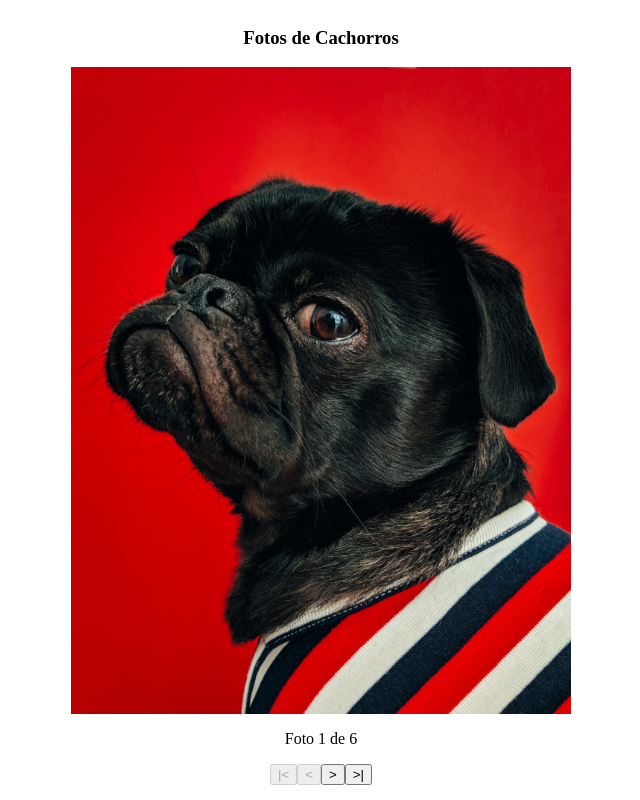
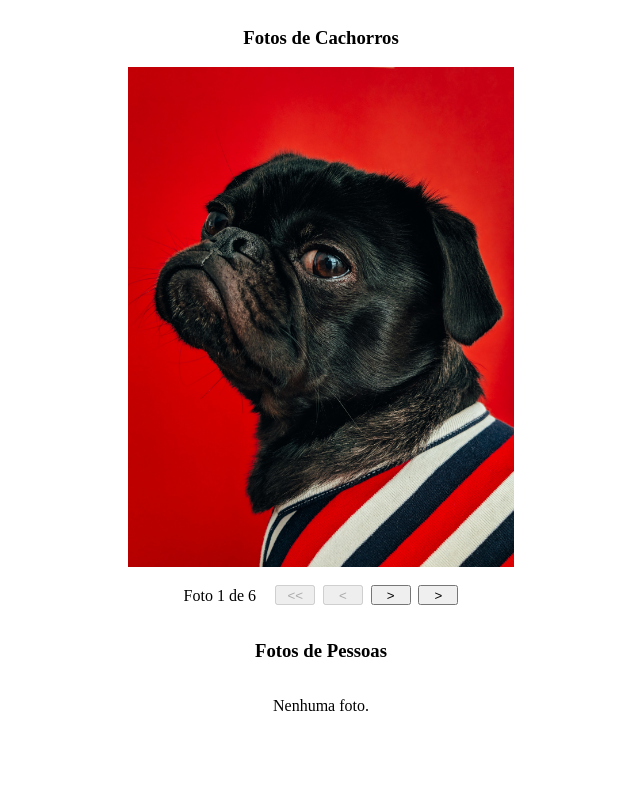
Before and after one commit to ca-sousa/photos-gallery, an Angular app: page / in a window 1280 px wide. Shown: the whole page, without its empty margins (319-959 px from the left). Built offline with nearby package versions, Linux system fonts and the light colour scheme.

Commit message:
Finish the CSS

```diff
--- a/src/app/app.component.html
+++ b/src/app/app.component.html
@@ -10,7 +10,7 @@
     ]"
 ></app-galeria-component>
 
-<!-- <app-galeria-component
+<app-galeria-component
     titulo="Pessoas"
     [fotos]="[]"
-></app-galeria-component> -->
+></app-galeria-component>
--- a/src/app/galeria-component/galeria-component.component.css
+++ b/src/app/galeria-component/galeria-component.component.css
@@ -1,14 +1,25 @@
 img {
     max-width: 500px;
+    max-height: 500px;
 }
 
 .container {
     display: flex;
     flex-direction: column;
-    justify-content: center;
     align-items: center;
 }
 
 .buttons {
+    display: flex;
     flex-direction: row;
+    justify-content: center;
 }
+
+.buttons button {
+    width: 40px;
+    height: 20px;
+    margin: 3.5% 0 0 2%;
+}
+.buttons p {
+margin-right: 3%;
+}
--- a/src/app/galeria-component/galeria-component.component.html
+++ b/src/app/galeria-component/galeria-component.component.html
@@ -1,16 +1,16 @@
 <div class="container">
     <h3>Fotos de {{titulo}}</h3>
-    <ng-container *ngIf="fotos">
+    <div *ngIf="fotos.length >= 1">
         <img [src]="fotoAtual">
-        <p>Foto {{status}}</p>
         <div class="buttons">
-            <button (click)="primeiraFoto()" [disabled]="index<=0">|<</button>
-            <button (click)="fotoAnterior()" [disabled]="index<=0"><</button>
-            <button (click)="proximaFoto()" [disabled]="index>=fotos.length-1">></button>
-            <button (click)="ultimaFoto()" [disabled]="index>=fotos.length-1">>|</button>
+            <p>Foto {{status}}</p>
+            <button (click)="primeiraFoto()" [disabled]="index<=0">&lt;&lt;</button>
+            <button (click)="fotoAnterior()" [disabled]="index<=0">&lt;</button>
+            <button (click)="proximaFoto()" [disabled]="index>=fotos.length-1">&gt;</button>
+            <button (click)="ultimaFoto()" [disabled]="index>=fotos.length-1">&gt;</button>
         </div>
-    </ng-container>
-    <ng-container *ngIf="!fotos">
+    </div>
+    <ng-container *ngIf="fotos.length <= 1">
         <p>Nenhuma foto.</p>
     </ng-container>
 </div>
```
